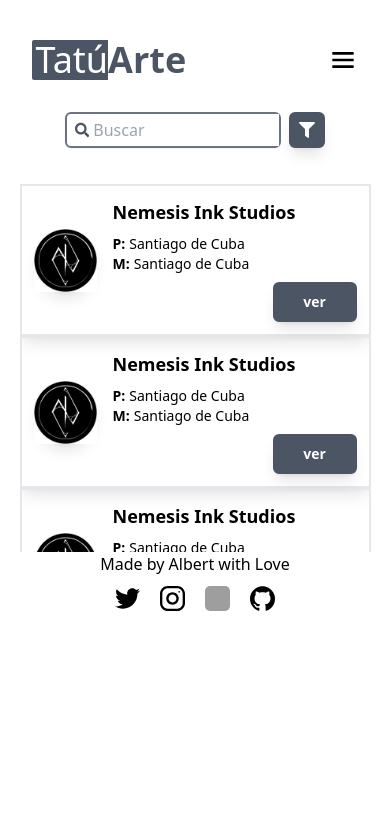
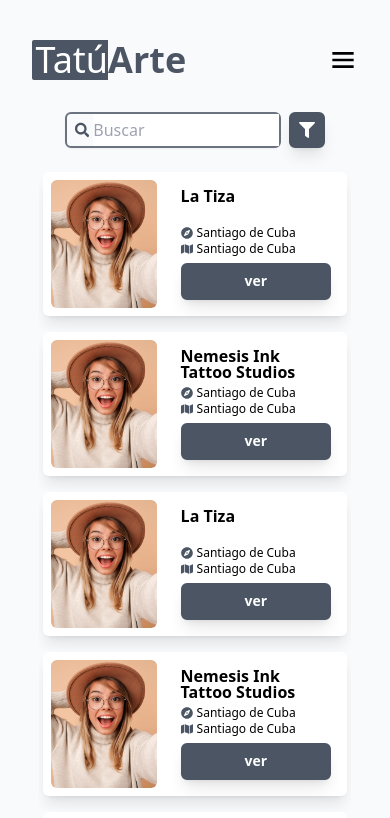
Before and after one commit to AlbeTorres/tatuarte, a React (Create React App) app: page /home in a window 390 px wide. Shown: the top 818 px of the page. Built offline with nearby package versions, Linux system fonts and the light colour scheme; grey boxes are pictures that could not be loaded.

Commit message:
home es responsive y dios sabe que costo

```diff
--- a/src/components/estudio/EstudioCard.js
+++ b/src/components/estudio/EstudioCard.js
@@ -1,28 +1,31 @@
 import React from 'react';
+import {FaCompass, FaMap} from 'react-icons/fa';
+import './estudioCard.css';
 
-const EstudioCard = ()=>{
+const EstudioCard = ({name})=>{
 
     return(
-        <div className='flex items-center shadow-lg h-auto lg:max-w-fit p-3 max-h-25 border-2'>
+        <div className='grid card items-center shadow-lg bg-white rounded-md '>
 
-            <div className='bg-blue-500  rounded-full w-1/4 relative shadow-lg'>
-                <img src='img/1.jpg' alt=''/>
-
-
+            <div className='rounded-md w-full p-2 h-36  '>
+                <img src='img/test.jpg ' alt='' className='h-full rounded-md object-cover'/>
             </div>
 
-            <div className=' w-full grid grid-cols-2 ml-2'>
-                <div className='col-span-2 ml-2'>
-                    <h1 className='font-bold text-lg'>Nemesis Ink Studios</h1>
-                    <div className='mt-2 truncate hover:text-clip text-left indent-0 text-sm mb-2'>
-                        <p className=''><span className='mr-1 font-semibold'>P:</span>Santiago de Cuba</p>
-                        <p className=''><span className='mr-1 font-semibold'>M:</span>Santiago de Cuba</p>
+            <div className='p-4 w-full h-36   grid grid-rows-3'>
 
+                <h1 className='font-bold  text-base leading-none  '>{name}</h1>
+                <div className='truncate hover:text-clip text-left indent-0 text-xs '>
+                    <div className="flex items-center  ">
+                        <FaCompass className='text-gray-600'/>
+                        <p className='ml-1'>Santiago de Cuba</p>
+                    </div>
+                    <div className="flex items-center ">
+                        <FaMap className='text-gray-600'/>
+                        <p className='ml-1'>Santiago de Cuba</p>
                     </div>
                 </div>
-                <div className='grid grid-cols-9 grid-flow-col col-start-2'>
-                    <button className='btn col-start-4 col-span-7'>ver</button>
-                </div>
+                <button className='btn-datos'>ver</button>
+
             </div>
         </div>
     );
--- /dev/null
+++ b/src/components/estudio/estudioCard.css
@@ -0,0 +1,13 @@
+.datos{
+    grid-template-rows: 40% 30% 25%;
+}
+
+.card{
+    grid-template-columns: 40% 60%;
+}
+
+.btn-datos{
+    @apply bg-gray-600  rounded-md shadow-lg font-semibold text-sm border-2 border-gray-600
+    text-white inline-block w-full hover:text-white hover:bg-gray-800 focus:outline-none
+    focus:ring focus:ring-offset-2 focus:ring-gray-800 focus:ring-opacity-50 active:bg-gray-900
+}
--- a/src/index.css
+++ b/src/index.css
@@ -17,6 +17,10 @@
     @apply py-1 px-3 border-2 border-gray-500 rounded-md shadow-sm
 }
 
+
+.sectionHeigth{
+    height: 80%;
+}
 
 
 
--- a/src/pages/home/Home.js
+++ b/src/pages/home/Home.js
@@ -15,11 +15,11 @@ const Home = ()=>{
     }
 
     return (
-        <Fragment>
+        <div className='bg-gray-50'>
         <header className='flex items-center justify-between contenedor p-3 pt-10 '>
 
             <Link to={"/home"}>
-                <h1 className='text-4xl font-thin font-sans md:text-6xl bg-gray-600 text-white pl-1 rounded-sm'>Tatú<span className='font-bold text-gray-600 bg-white  '>Arte</span></h1>
+                <h1 className='text-4xl font-thin font-sans md:text-6xl bg-gray-600 text-white pl-1 rounded-sm'>Tatú<span className='font-bold text-gray-600 bg-gray-50  '>Arte</span></h1>
             </Link>
 
 
@@ -40,14 +40,16 @@ const Home = ()=>{
 
                         </div>   : null
           }
-        <section className='lg:grid lg:grid-cols-3 lg:gap-1 h-96 justify-items-center overflow-y-scroll py-4 contenedor' >
-            <EstudioCard/>
-            <EstudioCard/>
-            <EstudioCard/>
-            <EstudioCard/>
-            <EstudioCard/>
-            <EstudioCard/>
-            <EstudioCard/>
+        <section className='grid gap-4  md:grid-cols-2 lg:grid-cols-3 md:gap-4  h-screen lg:h-96  justify-items-center overflow-y-scroll p-1   w-4/5 mx-auto ' >
+            <EstudioCard name={'La Tiza'}/>
+            <EstudioCard name={'Nemesis Ink Tattoo Studios'}/>
+            <EstudioCard name={'La Tiza'}/>
+            <EstudioCard name={'Nemesis Ink Tattoo Studios'}/>
+            <EstudioCard name={'La Tiza'}/>
+            <EstudioCard name={'Nemesis Ink Tattoo Studios'}/>
+            <EstudioCard name={'La Tiza'}/>
+            <EstudioCard name={'Nemesis Ink Tattoo Studios'}/>
+
 
         </section>
 
@@ -61,7 +63,7 @@ const Home = ()=>{
             </div>
         </footer>
 
-        </Fragment>
+        </div>
     );
 }
 
```
